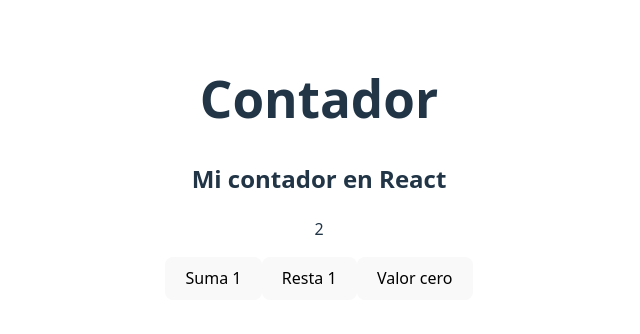
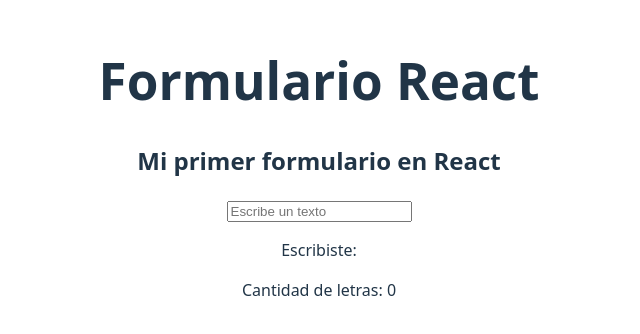
Before and after one commit to ftcursosap/proyecto-v3-react, a React (Vite) app: page / in a window 1280 px wide. Shown: the part 232-566 px from the top of the page, without its empty margins (321-961 px from the left). Built offline with nearby package versions, Linux system fonts and the light colour scheme.

Commit message:
Semana 11 - Dia 3

```diff
--- a/src/App.jsx
+++ b/src/App.jsx
@@ -4,32 +4,28 @@
 import './App.css'
 
 function App() {
-  const [contador, setContador] = useState(2);
+  const [texto, setTexto] = useState("");
 
-  function aumentar() {
-    setContador(contador + 1);
+  function manejarCambio(evento){
+    setTexto(evento.target.value);
   }
 
-  function disminuir() {
-    setContador(contador - 1);
-  }
+  return (
+    <div>
+      <h1>Formulario React</h1>
+      <h2>Mi primer formulario en React</h2>
 
-  function cero() {
-    setContador(contador * 0);
-  }
+      <input
+        type="text"
+        value={texto}
+        onChange={manejarCambio}
+        placeholder='Escribe un texto'
+      />
 
-  return(
-    <div>
-      <h1>Contador</h1>
-      <h2>Mi contador en React</h2>
-      <p>{contador}</p>
-
-      <button onClick={aumentar}>Suma 1</button>
-      <button onClick={disminuir}>Resta 1</button>
-      <button onClick={cero}>Valor cero</button>
-
+      <p>Escribiste: {texto}</p>
+      <p>Cantidad de letras: {texto.length}</p>
     </div>
-  );
+  )
 
 }
 
```
